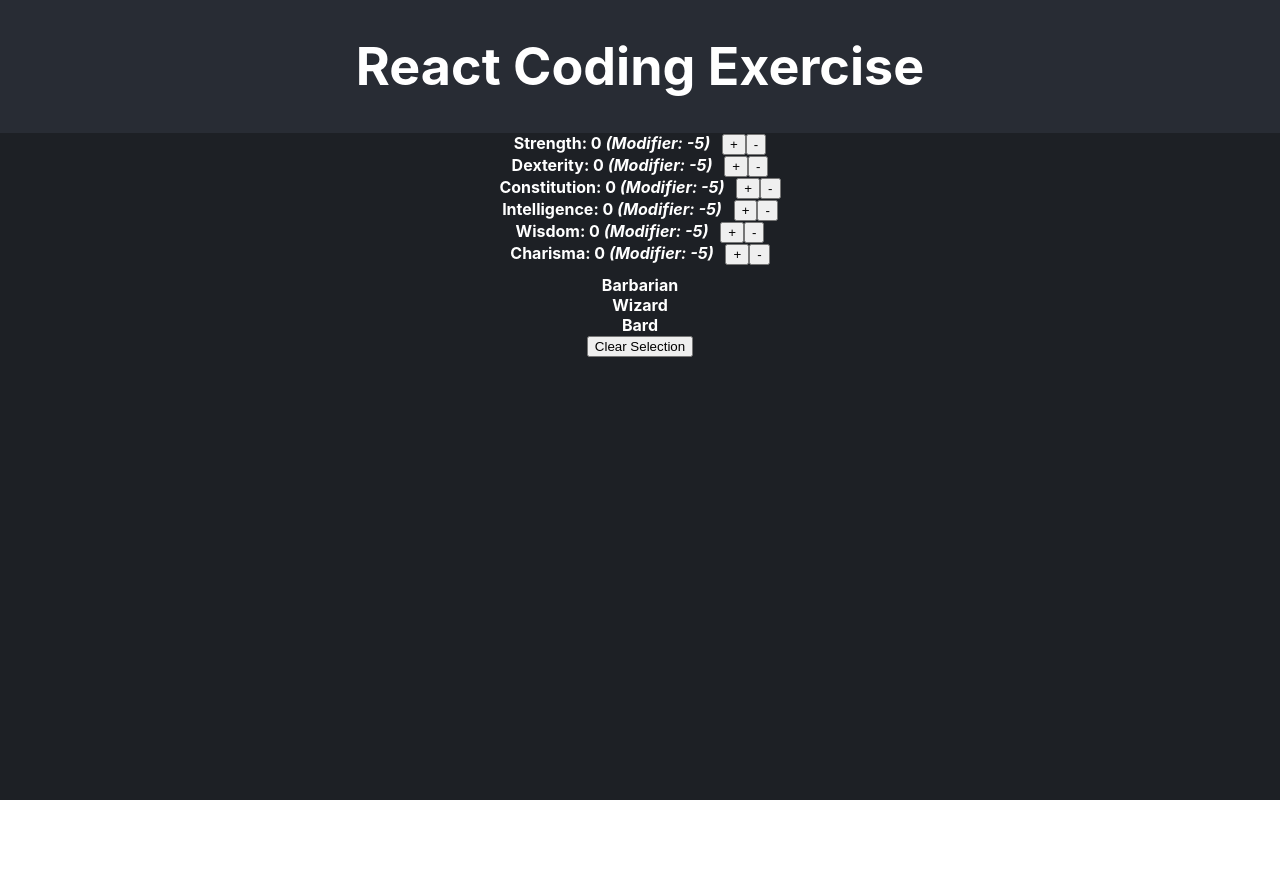
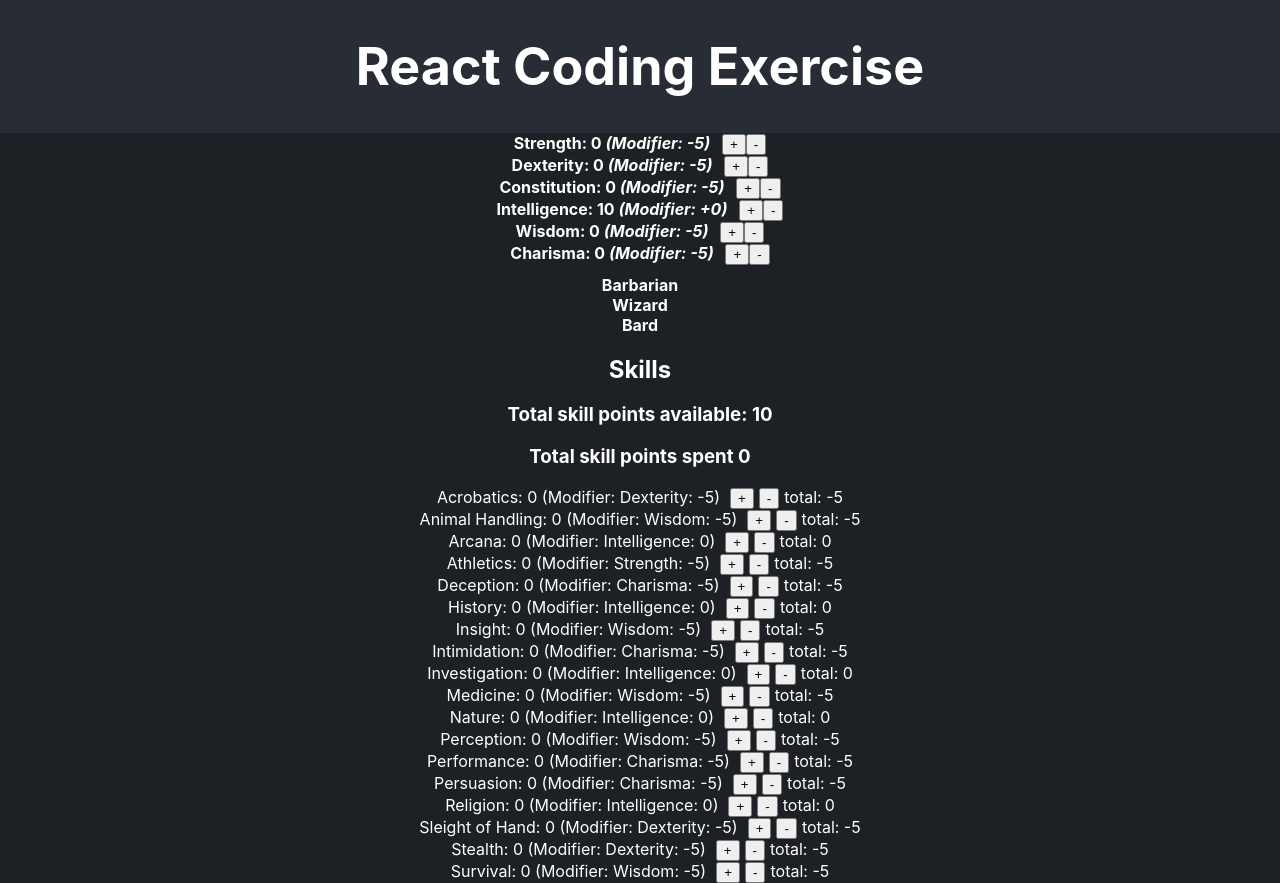
Before and after one commit to BrandonWong22/recruiting-webapp-character, a React (Create React App) app: page / in a window 1280 px wide. Before the commit the page ends 800 px from the top, so only its background shows below. Built offline with nearby package versions, Linux system fonts and the light colour scheme.

Commit message:
requirement 4 complete

```diff
--- a/src/App.tsx
+++ b/src/App.tsx
@@ -1,36 +1,56 @@
-import { useState } from 'react';
-import './App.css';
-import { ATTRIBUTE_LIST, CLASS_LIST, SKILL_LIST } from './consts'; // i had to edit the import to make it work for me
-import { Attributes } from './types';
-import { getModifier } from './helperFunctions';
+import { useEffect, useState } from "react";
+import "./App.css";
+import { ATTRIBUTE_LIST, CLASS_LIST, SKILL_LIST } from "./consts"; // i had to edit the import to make it work for me
+import { Attributes } from "./types";
+import { getModifier } from "./helperFunctions";
 
 function App() {
-  const [attributes, setAttributes] = useState({
+  const [attributes, setAttributes] = useState<Attributes>({
     Strength: 0,
     Dexterity: 0,
     Constitution: 0,
-    Intelligence: 0,
+    Intelligence: 10,
     Wisdom: 0,
     Charisma: 0,
   });
-  const [selectedClass, setSelectedClass] = useState('');
+  const [selectedClass, setSelectedClass] = useState("");
+  const [totalSkillPoints, setTotalSkillPoints] = useState(0);
+  const [totalSkillPointsSpent, setTotalSkillPointSpent] = useState(0);
+
+  const [skillPoints, setSkillPoints] = useState<Record<string, number>>(
+    SKILL_LIST.reduce((accumulator, skill) => {
+      accumulator[skill.name] = 0;
+      return accumulator;
+    }, {} as Record<string, number>)
+  );
 
   const incrementAttribute = (attribute: string) => {
     setAttributes((prev) => ({
       ...prev,
-      [attribute]: prev[attribute] + 1
+      [attribute]: prev[attribute] + 1,
     }));
-  }
+  };
 
   const decrementAttribute = (attribute: string) => {
     setAttributes((prev) => ({
       ...prev,
-      [attribute]: prev[attribute] - 1
+      [attribute]: prev[attribute] - 1,
     }));
-  }
+  };
+
+  useEffect(() => {
+    setTotalSkillPoints(10 + 4 * getModifier(attributes.Intelligence));
+  }, [attributes.Intelligence]);
 
   const meetsClassRequirements = (requirements: Attributes): boolean => {
-    const {Strength, Dexterity, Constitution, Intelligence, Wisdom, Charisma} = requirements;
+    const {
+      Strength,
+      Dexterity,
+      Constitution,
+      Intelligence,
+      Wisdom,
+      Charisma,
+    } = requirements;
 
     if (
       attributes.Strength >= Strength &&
@@ -40,11 +60,27 @@ function App() {
       attributes.Wisdom >= Wisdom &&
       attributes.Charisma >= Charisma
     ) {
-      return true
+      return true;
     }
 
-    return false
-  }
+    return false;
+  };
+
+  const incrementSkill = (skill: string) => {
+    setTotalSkillPointSpent((prev) => prev + 1);
+    setSkillPoints((prev) => ({
+      ...prev,
+      [skill]: prev[skill] + 1,
+    }));
+  };
+
+  const decrementSkill = (skill: string) => {
+    setTotalSkillPointSpent((prev) => prev - 1);
+    setSkillPoints((prev) => ({
+      ...prev,
+      [skill]: prev[skill] - 1,
+    }));
+  };
 
   return (
     <div className="App">
@@ -52,46 +88,100 @@ function App() {
         <h1>React Coding Exercise</h1>
       </header>
       <section className="App-section">
-        <div className='attribute-controls' style={{marginBottom: '10px'}}>
+        <div className="attribute-controls" style={{ marginBottom: "10px" }}>
           {ATTRIBUTE_LIST.map((attribute) => {
             const value = attributes[attribute as keyof Attributes];
             const modifier = getModifier(value);
             return (
               <div key={attribute}>
-                <strong style={{marginRight: "8px"}}>{attribute}: {attributes[attribute]} <em>(Modifier: {modifier >= 0 ? `+${modifier}` : modifier})</em> </strong>
+                <strong style={{ marginRight: "8px" }}>
+                  {attribute}: {attributes[attribute]}{" "}
+                  <em>
+                    (Modifier: {modifier >= 0 ? `+${modifier}` : modifier})
+                  </em>{" "}
+                </strong>
                 <button onClick={() => incrementAttribute(attribute)}>+</button>
                 <button onClick={() => decrementAttribute(attribute)}>-</button>
               </div>
-            )
+            );
           })}
         </div>
-        <div className='class-list' style={{marginBottom: '10px'}}>
+        <div className="class-list" style={{ marginBottom: "10px" }}>
           {Object.entries(CLASS_LIST).map(([className, requirements]) => {
-            const meetsRequirements = meetsClassRequirements(requirements)
+            const meetsRequirements = meetsClassRequirements(requirements);
             return (
               <div key={className}>
-                <strong className='class-list-classname' onClick={() => setSelectedClass(className)} style={{color: meetsRequirements && 'green'}}>{className}</strong>
+                <strong
+                  className="class-list-classname"
+                  onClick={() => setSelectedClass(className)}
+                  style={{ color: meetsRequirements && "green" }}
+                >
+                  {className}
+                </strong>
               </div>
             );
           })}
-          <button className='clear-selection-button' onClick={() => setSelectedClass('')}>Clear Selection</button>
         </div>
-        {
-          selectedClass && (
+        {selectedClass && (
           <div>
             <h2>{selectedClass} Minimum Requirements</h2>
             <ul>
               {ATTRIBUTE_LIST.map((attribute) => {
                 return (
                   <li key={attribute}>
-                      <strong>{attribute} {CLASS_LIST[selectedClass][attribute]}</strong>
+                    <strong>
+                      {attribute} {CLASS_LIST[selectedClass][attribute]}
+                    </strong>
                   </li>
-                  )
+                );
               })}
             </ul>
+            <button
+              className="clear-selection-button"
+              onClick={() => setSelectedClass("")}
+            >
+              Clear Selection
+            </button>
           </div>
-          )
+        )}
+        <div>
+          <h2>Skills</h2>
+          <h3>Total skill points available: {totalSkillPoints}</h3>
+          <h3>Total skill points spent {totalSkillPointsSpent}</h3>
+          <ul className="skills-list">
+            {SKILL_LIST.map(
+              (skill: { name: string; attributeModifier: string }) => {
+                const { name, attributeModifier } = skill;
+                const modifier = getModifier(attributes[attributeModifier]);
+                // const totalSkillPointsSpent = Object.values(skillPoints).reduce(
+                //   (acc, points) => acc + points,
+                //   0
+                // );
+                console.log(totalSkillPointsSpent);
+                return (
+                  <li key={name} className="skill-item">
+                    {name}: {skillPoints[name]} (Modifier: {attributeModifier}:{" "}
+                    {modifier})
+                    <button
+                      onClick={() => incrementSkill(name)}
+                      style={{ marginLeft: "10px" }}
+                      disabled={totalSkillPointsSpent >= totalSkillPoints}
+                    >
+                      +
+                    </button>
+                    <button
+                      onClick={() => decrementSkill(name)}
+                      style={{ marginLeft: "5px", marginRight: "5px" }}
+                    >
+                      -
+                    </button>
+                    total: {skillPoints[name] + modifier}
+                  </li>
+                );
               }
+            )}
+          </ul>
+        </div>
       </section>
     </div>
   );
--- a/src/consts.ts
+++ b/src/consts.ts
@@ -1,59 +1,58 @@
 import type { Attributes, Class } from "./types";
 
 export const ATTRIBUTE_LIST = [
-    'Strength',
-    'Dexterity',
-    'Constitution',
-    'Intelligence',
-    'Wisdom',
-    'Charisma',
+  "Strength",
+  "Dexterity",
+  "Constitution",
+  "Intelligence",
+  "Wisdom",
+  "Charisma",
 ];
 
 export const CLASS_LIST: Record<Class, Attributes> = {
-    'Barbarian': {
-        'Strength': 14,
-        'Dexterity': 9,
-        'Constitution': 9,
-        'Intelligence': 9,
-        'Wisdom': 9,
-        'Charisma': 9,
-    },
-    'Wizard': {
-        'Strength': 9,
-        'Dexterity': 9,
-        'Constitution': 9,
-        'Intelligence': 14,
-        'Wisdom': 9,
-        'Charisma': 9,
-    },
-    'Bard': {
-        'Strength': 9,
-        'Dexterity': 9,
-        'Constitution': 9,
-        'Intelligence': 9,
-        'Wisdom': 9,
-        'Charisma': 14,
-    },
-}
+  Barbarian: {
+    Strength: 14,
+    Dexterity: 9,
+    Constitution: 9,
+    Intelligence: 9,
+    Wisdom: 9,
+    Charisma: 9,
+  },
+  Wizard: {
+    Strength: 9,
+    Dexterity: 9,
+    Constitution: 9,
+    Intelligence: 14,
+    Wisdom: 9,
+    Charisma: 9,
+  },
+  Bard: {
+    Strength: 9,
+    Dexterity: 9,
+    Constitution: 9,
+    Intelligence: 9,
+    Wisdom: 9,
+    Charisma: 14,
+  },
+};
 
 export const SKILL_LIST = [
-    { name: 'Acrobatics', attributeModifier: 'Dexterity' },
-    { name: 'Animal Handling', attributeModifier: 'Wisdom' },
-    { name: 'Arcana', attributeModifier: 'Intelligence' },
-    { name: 'Athletics', attributeModifier: 'Strength' },
-    { name: 'Deception', attributeModifier: 'Charisma' },
-    { name: 'History', attributeModifier: 'Intelligence' },
-    { name: 'Insight', attributeModifier: 'Wisdom' },
-    { name: 'Intimidation', attributeModifier: 'Charisma' },
-    { name: 'Investigation', attributeModifier: 'Intelligence' },
-    { name: 'Medicine', attributeModifier: 'Wisdom' },
-    { name: 'Nature', attributeModifier: 'Intelligence' },
-    { name: 'Perception', attributeModifier: 'Wisdom' },
-    { name: 'Performance', attributeModifier: 'Charisma' },
-    { name: 'Persuasion', attributeModifier: 'Charisma' },
-    { name: 'Religion', attributeModifier: 'Intelligence' },
-    { name: 'Sleight of Hand', attributeModifier: 'Dexterity' },
-    { name: 'Stealth', attributeModifier: 'Dexterity' },
-    { name: 'Survival', attributeModifier: 'Wisdom' },
-
-]
+  { name: "Acrobatics", attributeModifier: "Dexterity" },
+  { name: "Animal Handling", attributeModifier: "Wisdom" },
+  { name: "Arcana", attributeModifier: "Intelligence" },
+  { name: "Athletics", attributeModifier: "Strength" },
+  { name: "Deception", attributeModifier: "Charisma" },
+  { name: "History", attributeModifier: "Intelligence" },
+  { name: "Insight", attributeModifier: "Wisdom" },
+  { name: "Intimidation", attributeModifier: "Charisma" },
+  { name: "Investigation", attributeModifier: "Intelligence" },
+  { name: "Medicine", attributeModifier: "Wisdom" },
+  { name: "Nature", attributeModifier: "Intelligence" },
+  { name: "Perception", attributeModifier: "Wisdom" },
+  { name: "Performance", attributeModifier: "Charisma" },
+  { name: "Persuasion", attributeModifier: "Charisma" },
+  { name: "Religion", attributeModifier: "Intelligence" },
+  { name: "Sleight of Hand", attributeModifier: "Dexterity" },
+  { name: "Stealth", attributeModifier: "Dexterity" },
+  { name: "Survival", attributeModifier: "Wisdom" },
+];
```
Also changed, not shown: src/types.ts (indentation only). Lines whose indentation alone changed are shown as unchanged.
